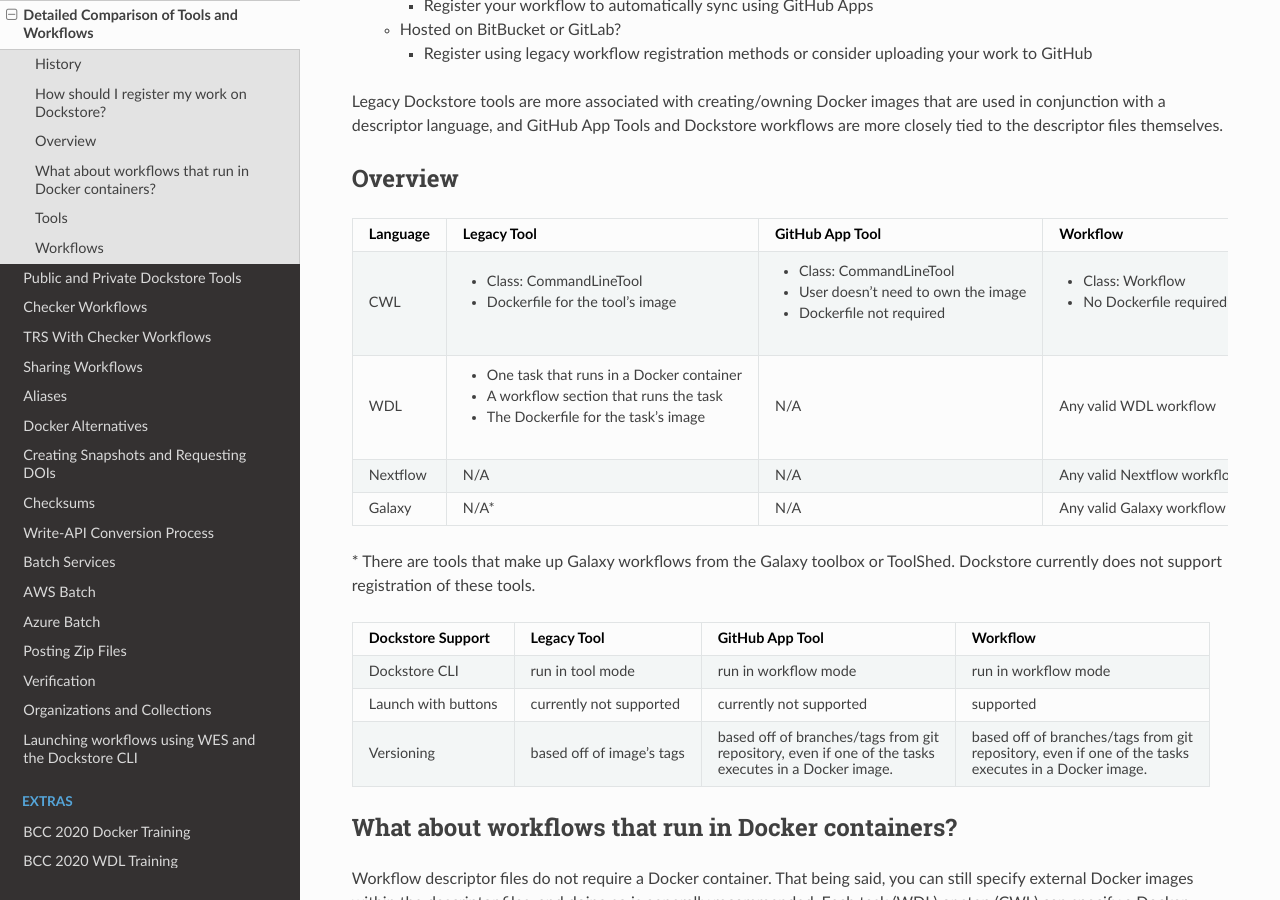
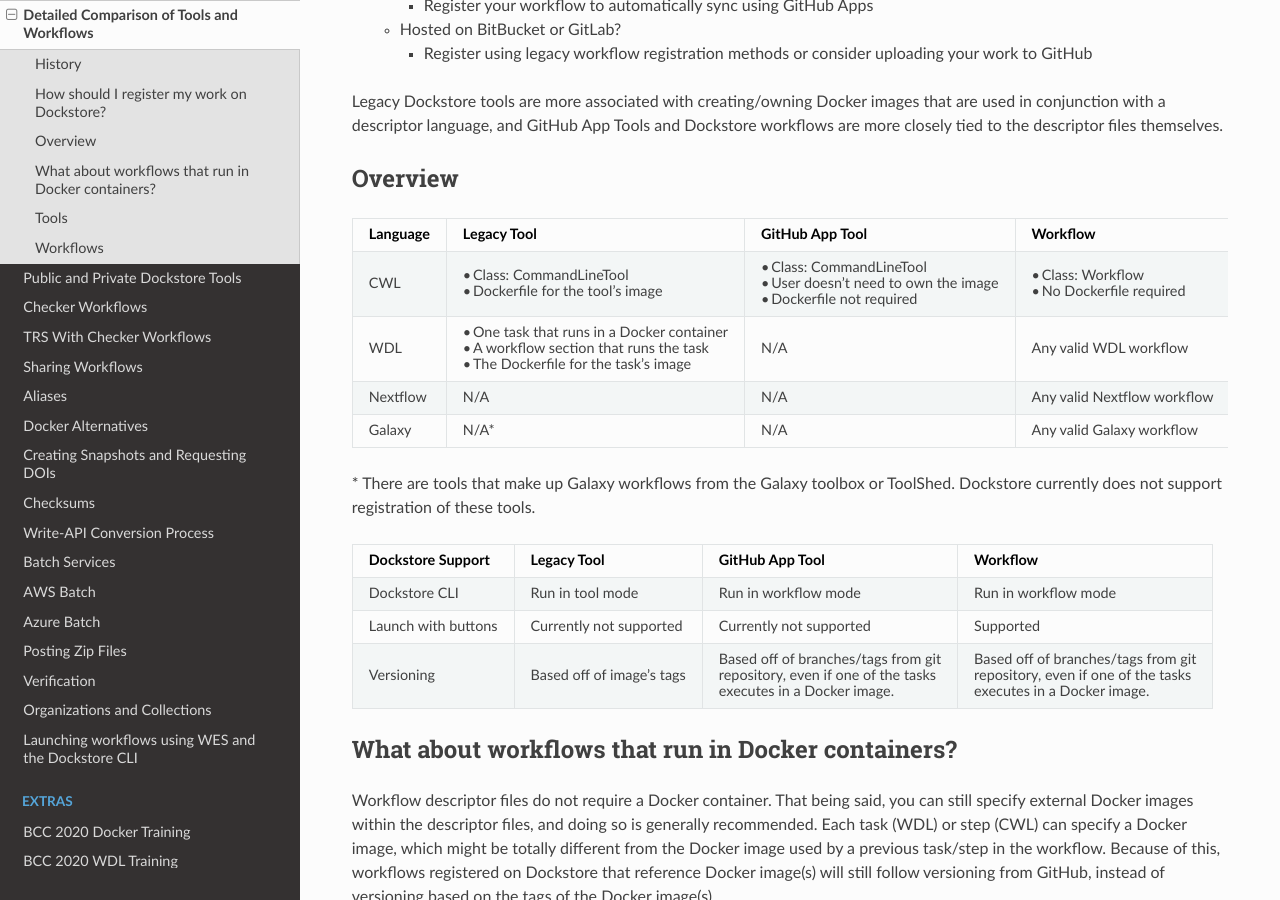
Before and after one commit to dockstore/dockstore-documentation, a Sphinx documentation site: the page built from docs/advanced-topics/tools-vs-workflows.rst, in a window 1280 px wide and 900 px high, scrolled down 734 px. Built offline with Sphinx 7.4.7 and the Read the Docs theme 2.0.0, drawn with Linux system fonts in a browser that asks for light colours.

Commit message:
Smaller first table, capitalize second table

```diff
--- a/docs/advanced-topics/tools-vs-workflows.rst
+++ b/docs/advanced-topics/tools-vs-workflows.rst
@@ -22,21 +22,25 @@
 Overview
 --------
 
-+------------------------+----------------------------------------------+-----------------------------------------------+--------------------------------------------+
-| Language               | Legacy Tool                                  | GitHub App Tool                               | Workflow                                   |
-+========================+==============================================+===============================================+============================================+
-| CWL                    |  - Class: CommandLineTool                    | - Class: CommandLineTool                      |  - Class: Workflow                         |
-|                        |  - Dockerfile for the tool's image           | - User doesn't need to own the image          |  - No Dockerfile required                  |
-|                        |                                              | - Dockerfile not required                     |                                            |
-+------------------------+----------------------------------------------+-----------------------------------------------+--------------------------------------------+
-| WDL                    |  - One task that runs in a Docker container  | N/A                                           | Any valid WDL workflow                     |
-|                        |  - A workflow section that runs the task     |                                               |                                            |
-|                        |  - The Dockerfile for the task's image       |                                               |                                            |
-+------------------------+----------------------------------------------+-----------------------------------------------+--------------------------------------------+
-| Nextflow               | N/A                                          | N/A                                           | Any valid Nextflow workflow                |
-+------------------------+----------------------------------------------+-----------------------------------------------+--------------------------------------------+
-| Galaxy                 | N/A*                                         | N/A                                           | Any valid Galaxy workflow                  |
-+------------------------+----------------------------------------------+-----------------------------------------------+--------------------------------------------+
++------------------------+--------------------------------------------+---------------------------------------------+--------------------------------------------+
+| Language               | Legacy Tool                                | GitHub App Tool                             | Workflow                                   |
++========================+============================================+=============================================+============================================+
+| CWL                    | • Class: CommandLineTool                   | • Class: CommandLineTool                    | • Class: Workflow                          |
+|                        |                                            |                                             |                                            |
+|                        | • Dockerfile for the tool's image          | • User doesn't need to own the image        | • No Dockerfile required                   |
+|                        |                                            |                                             |                                            |
+|                        |                                            | • Dockerfile not required                   |                                            |
++------------------------+--------------------------------------------+---------------------------------------------+--------------------------------------------+
+| WDL                    | • One task that runs in a Docker container | N/A                                         | Any valid WDL workflow                     |
+|                        |                                            |                                             |                                            |
+|                        | • A workflow section that runs the task    |                                             |                                            |
+|                        |                                            |                                             |                                            |
+|                        | • The Dockerfile for the task's image      |                                             |                                            |
++------------------------+--------------------------------------------+---------------------------------------------+--------------------------------------------+
+| Nextflow               | N/A                                        | N/A                                         | Any valid Nextflow workflow                |
++------------------------+--------------------------------------------+---------------------------------------------+--------------------------------------------+
+| Galaxy                 | N/A*                                       | N/A                                         | Any valid Galaxy workflow                  |
++------------------------+--------------------------------------------+---------------------------------------------+--------------------------------------------+
 
 \* There are tools that make up Galaxy workflows from the Galaxy toolbox or ToolShed.
 Dockstore currently does not support registration of these tools.
@@ -45,11 +49,11 @@
 +----------------------+-----------------------------+----------------------------------------+----------------------------------------+
 | Dockstore Support    | Legacy Tool                 | GitHub App Tool                        | Workflow                               |
 +======================+=============================+========================================+========================================+
-| Dockstore CLI        |  run in tool mode           |  run in workflow mode                  | run in workflow mode                   |
+| Dockstore CLI        |  Run in tool mode           |  Run in workflow mode                  | Run in workflow mode                   |
 +----------------------+-----------------------------+----------------------------------------+----------------------------------------+
-| Launch with buttons  |  currently not supported    |  currently not supported               | supported                              |
+| Launch with buttons  |  Currently not supported    |  Currently not supported               | Supported                              |
 +----------------------+-----------------------------+----------------------------------------+----------------------------------------+
-| Versioning           |  based off of image's tags  |  based off of branches/tags from git   | based off of branches/tags from git    |
+| Versioning           |  Based off of image's tags  |  Based off of branches/tags from git   | Based off of branches/tags from git    |
 |                      |                             |                                        |                                        |
 |                      |                             |  repository, even if one of the tasks  | repository, even if one of the tasks   |
 |                      |                             |                                        |                                        |
```
